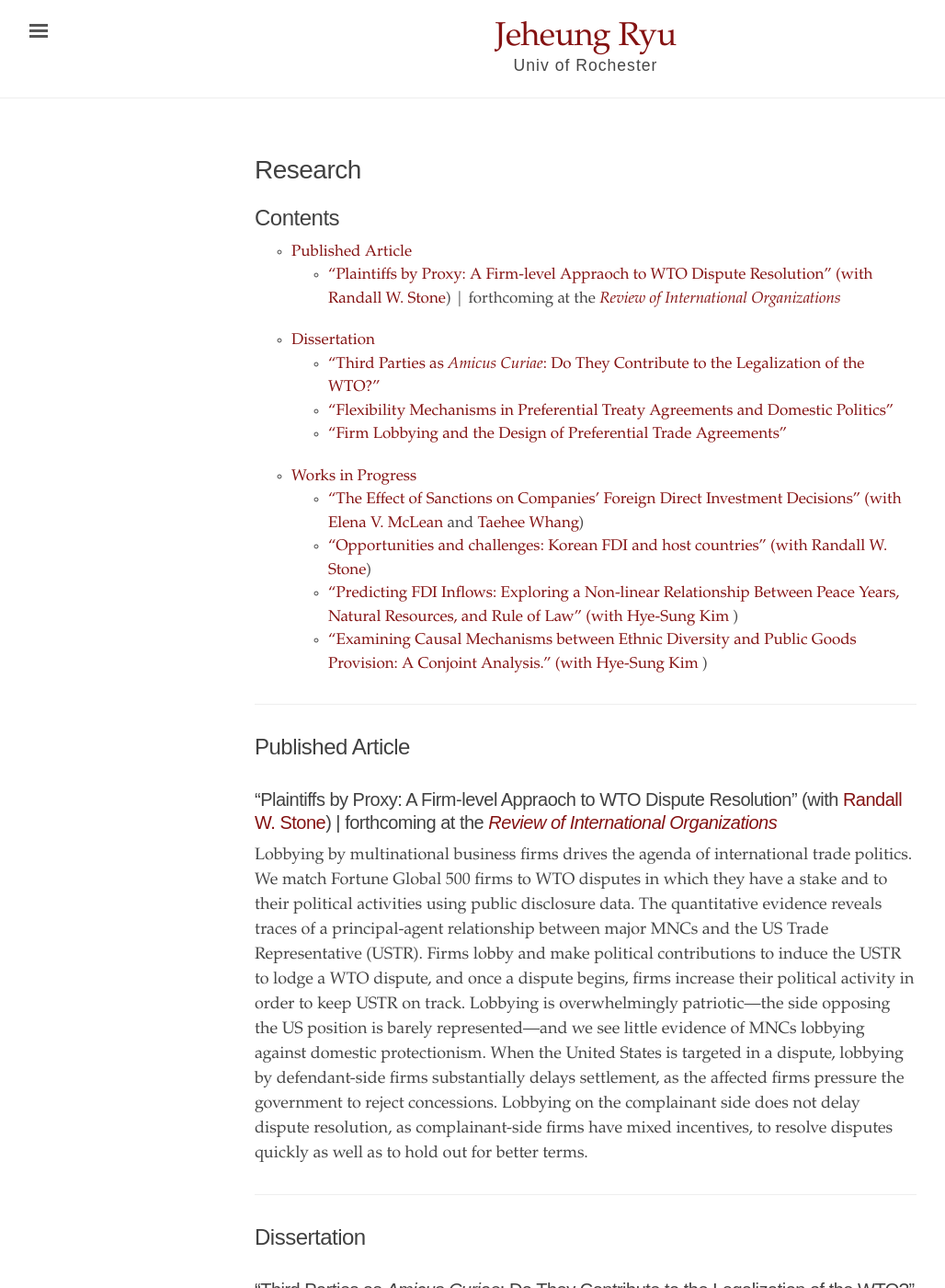
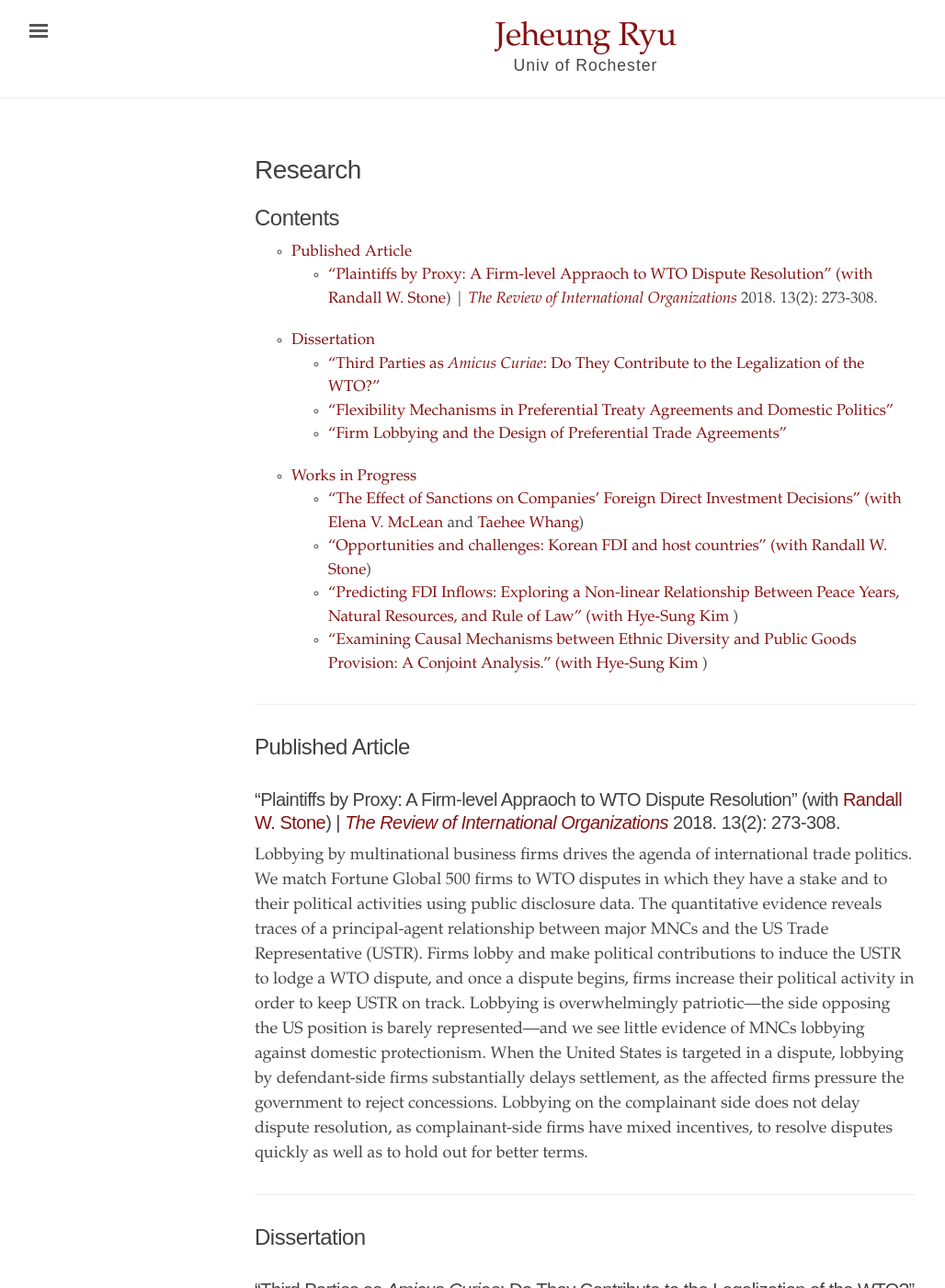
Before and after one commit to jeheungryu/website, a Jekyll site: the page built from credits.md, in a window 1280 px wide and 1400 px high. Shown: the whole window at 92% size, without its empty margins (3-1031 px from the left). Built offline with Jekyll 4.4.1, drawn with Linux system fonts in a browser that asks for light colours.

Commit message:
Regular Update

```diff
--- a/_includes/sidebar.html
+++ b/_includes/sidebar.html
@@ -39,7 +39,7 @@
   </nav> -->
 
    <div class="sidebar-item">
-    <p> Last updated: February 20, 2018. </p>
+    <p> Last updated: June 05, 2018. </p>
     <!-- <p>Currently v0.1.1. Distributed with an MIT license.</p> -->
   </div>
 </div>
--- a/about.md
+++ b/about.md
@@ -42,7 +42,7 @@ Rochester, NY 14620 <br />
 {: style="font-size: 85%"}
 
 ## **Publication**
-- "Plaintiffs by Proxy: A Firm-level Appraoch to WTO Dispute Resolution" (with <a href="http://www.sas.rochester.edu/psc/stone/index.html" target="_blank">Randall W. Stone</a>) *Review of International Organizations*, forthcoming. <br />
+- "Plaintiffs by Proxy: A Firm-level Appraoch to WTO Dispute Resolution" (with <a href="http://www.sas.rochester.edu/psc/stone/index.html" target="_blank">Randall W. Stone</a>) *The Review of International Organizations*, 2018. 13(2): 273-308. <br />
 {: style="font-size: 85%"}
 
 
--- a/credits.md
+++ b/credits.md
@@ -13,7 +13,7 @@ title: Research
 
 ## Published Article
 
-### "Plaintiffs by Proxy: A Firm-level Appraoch to WTO Dispute Resolution" (with <a href="http://www.sas.rochester.edu/psc/stone/index.html" target="_blank">Randall W. Stone</a>) | forthcoming at the *<a href="https://link.springer.com/journal/11558" target="_blank">Review of International Organizations</a>*
+### "Plaintiffs by Proxy: A Firm-level Appraoch to WTO Dispute Resolution" (with <a href="http://www.sas.rochester.edu/psc/stone/index.html" target="_blank">Randall W. Stone</a>) | *<a href="https://link.springer.com/journal/11558" target="_blank">The Review of International Organizations</a>* 2018. 13(2): 273-308.
 
 Lobbying by multinational business firms drives the agenda of international trade politics. We match Fortune Global 500 firms to WTO disputes in which they have a stake and to their political activities using public disclosure data. The quantitative evidence reveals traces of a principal-agent relationship between major MNCs and the US Trade Representative (USTR). Firms lobby and make political contributions to induce the USTR to lodge a WTO dispute, and once a dispute begins, firms increase their political activity in order to keep USTR on track. Lobbying is overwhelmingly patriotic---the side opposing the US position is barely represented---and we see little evidence of MNCs lobbying against domestic protectionism. When the United States is targeted in a dispute, lobbying by defendant-side firms substantially delays settlement, as the affected firms pressure the government to reject concessions. Lobbying on the complainant side does not delay dispute resolution, as complainant-side firms have mixed incentives, to resolve disputes quickly as well as to hold out for better terms.
 {: style="font-size: 90%"}
```
Also changed, not shown: 1 other file.
